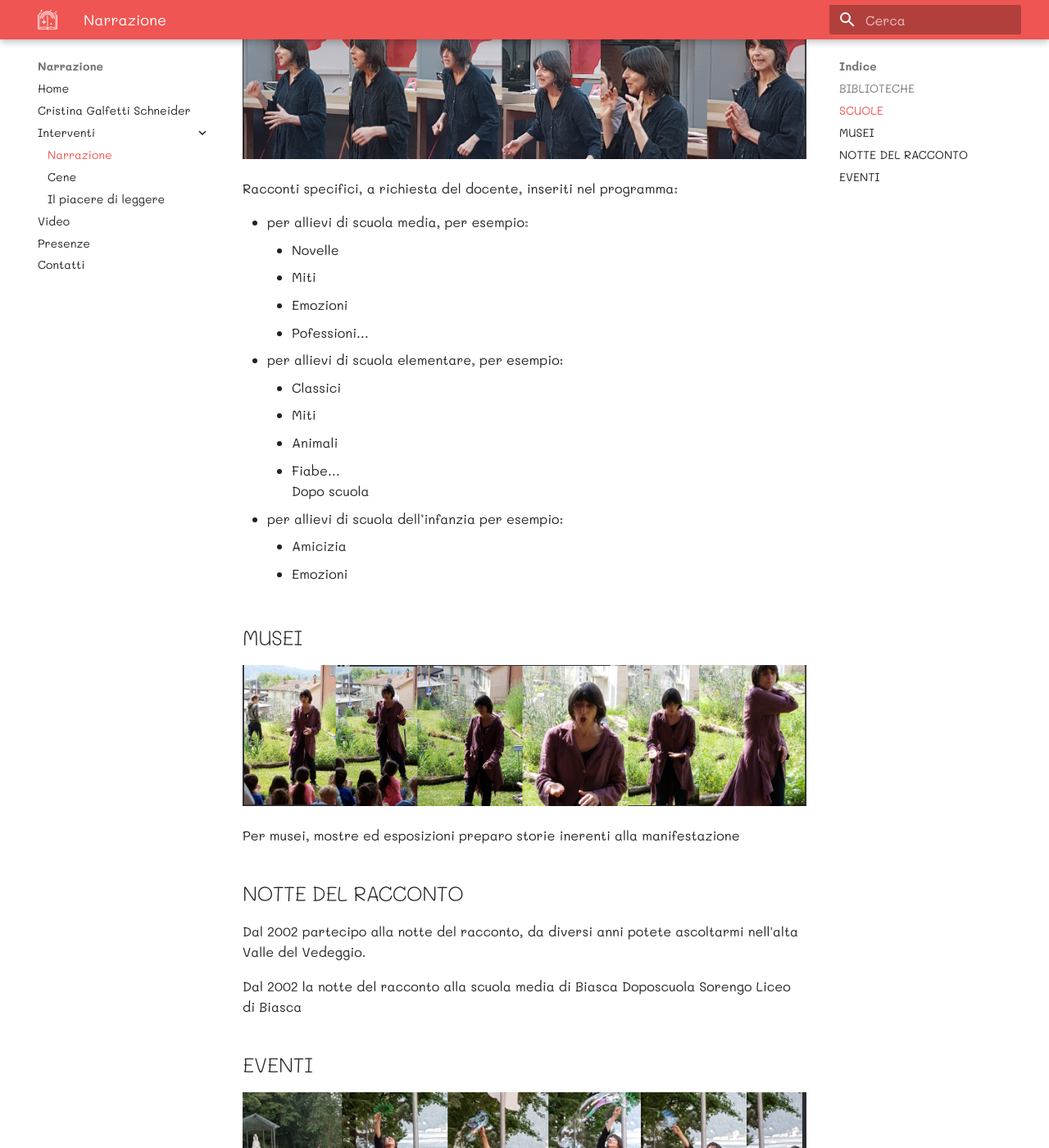
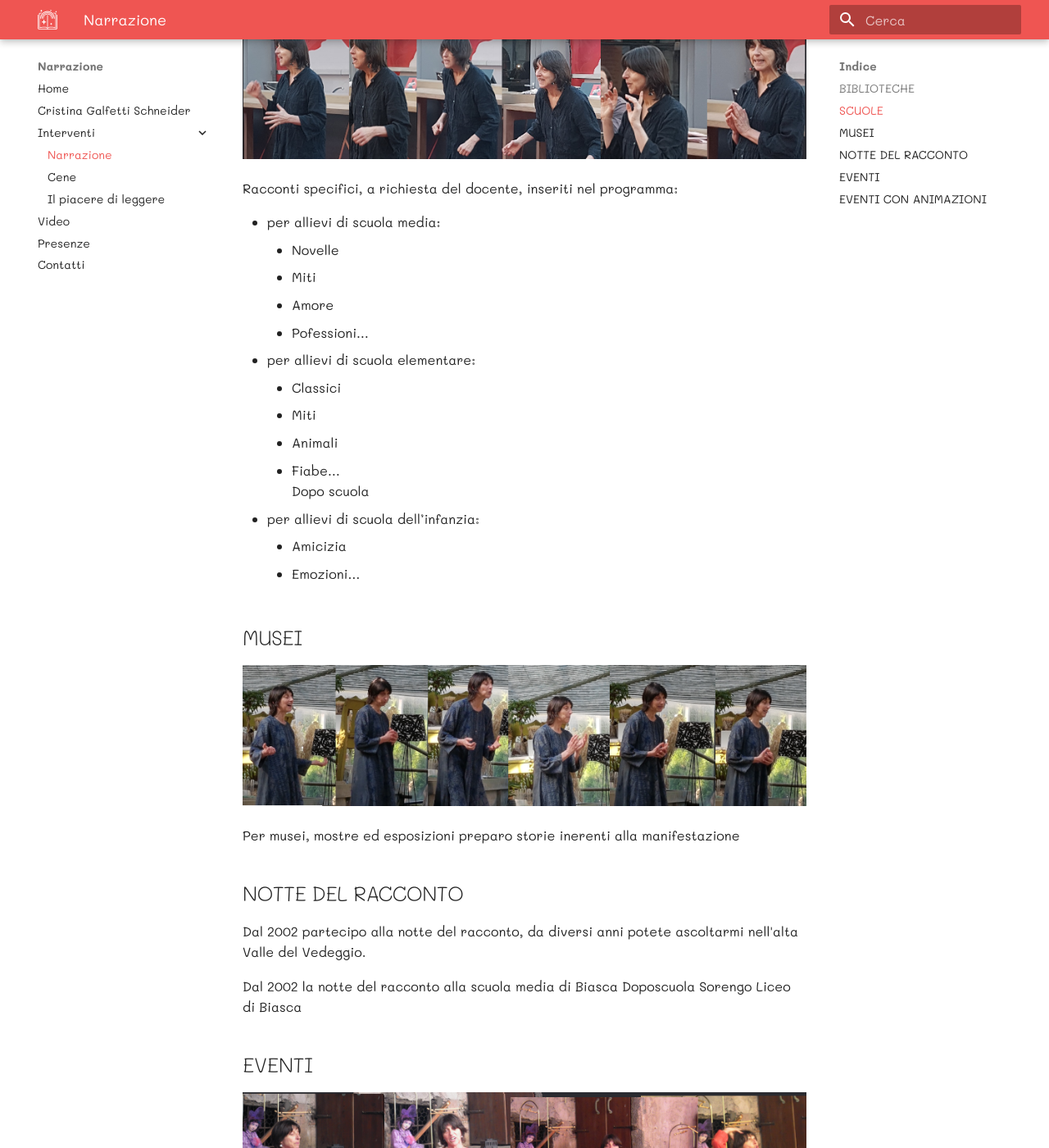
Before and after one commit to narrazione/narrazione.github.io, an MkDocs documentation site: the page built from docs/narrazione.md, in a window 1280 px wide and 1400 px high, scrolled down 611 px. Shown: the whole window at 82% size. Built offline with MkDocs 1.6.1 and Material for MkDocs 9.7.7, drawn with Linux system fonts in a browser that asks for light colours; some of the changed text lies outside the part shown.

Commit message:
2 settembre

```diff
--- a/docs/narrazione.md
+++ b/docs/narrazione.md
@@ -5,7 +5,7 @@
 
 
 ## BIBLIOTECHE
-![](img/sequenza.png)
+![](img/biblio.png)
 
 Incontri di narrazione secondo la richiesta dei bibliotecari.
 <br>
@@ -16,24 +16,24 @@
 
 Racconti specifici, a richiesta del docente, inseriti nel programma:
 
-- per allievi di scuola media, per esempio:
+- per allievi di scuola media:
     - Novelle
     - Miti
-    - Emozioni
+    - Amore
     - Pofessioni...
-- per allievi di scuola elementare, per esempio:
+- per allievi di scuola elementare:
     - Classici
     - Miti
     - Animali
     - Fiabe...
 <br>
 Dopo scuola
-- per allievi di scuola dell’infanzia per esempio:
+- per allievi di scuola dell’infanzia:
     - Amicizia
-    - Emozioni
+    - Emozioni...
 
 ## MUSEI
-![](img/esterno.png)
+![](img/sequenza.png)
 
 Per musei, mostre ed esposizioni preparo storie inerenti alla manifestazione
 
@@ -46,6 +46,17 @@
 
 
 ## EVENTI
-![](img/eventi.png)
+![](img/pura.png)
 
 Per aziende, gruppi genitori e associazioni
+
+## EVENTI CON ANIMAZIONI
+![](img/attività.png)
+Alterno narrazioni con attività:
+
+   - 5 sensi
+   - Di tutti i colori
+   - Quante emozioni
+   - Per filo e per segno
+   - Storie di puzze e di profumi
+   - 4 elementi...
```
Also changed, not shown: docs/img/attività.png (added), docs/img/biblio.png (added), docs/img/pura.png (added).
